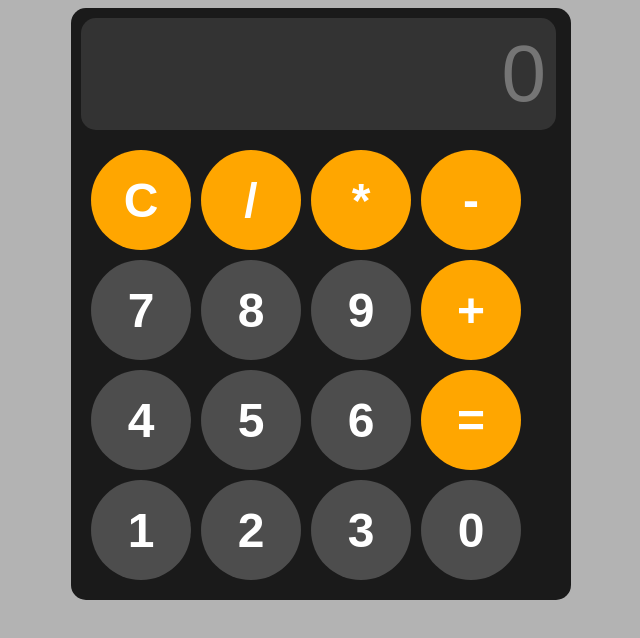
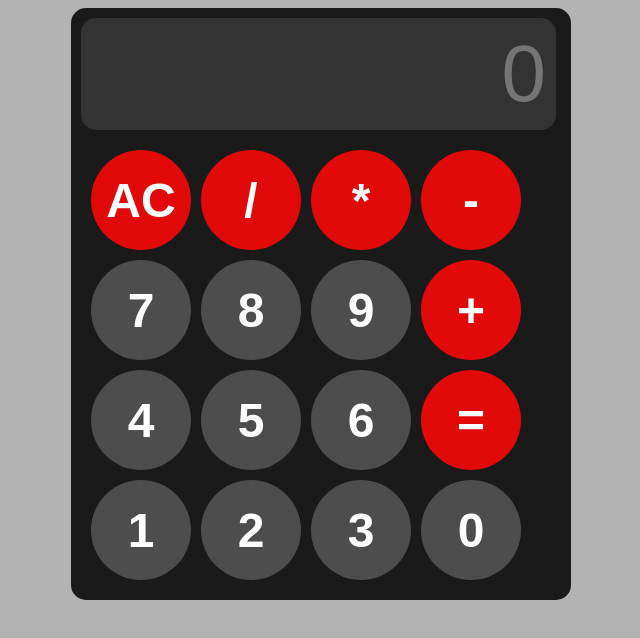
Before and after one commit to KatapallyVivek/calc, a plain HTML site: page index.html in a window 1280 px wide. Shown: the whole page, without its empty margins (319-959 px from the left). Drawn offline with Linux system fonts and the light colour scheme.

Commit message:
rename C to AC

```diff
--- a/index.html
+++ b/index.html
@@ -12,7 +12,7 @@
         <input id="display" disabled placeholder="0">
 
         <div id="keys">
-            <button onclick="clearDisplay()" class="oper-btn">C</button>
+            <button onclick="clearDisplay()" class="oper-btn">AC</button>
             <button onclick="appendValue('/')" class="oper-btn">/</button>
             <button onclick="appendValue('*')" class="oper-btn">*</button>
             <button onclick="appendValue('-')" class="oper-btn">-</button>
--- a/style.css
+++ b/style.css
@@ -43,7 +43,7 @@ button{
 
 }
 .oper-btn{
-    background-color: hsl(39, 100%, 50%);
+    background-color: hsl(0, 92%, 46%);
 }
 .oper-btn:hover{
     background-color: hsl(39, 100%, 70%);
```
